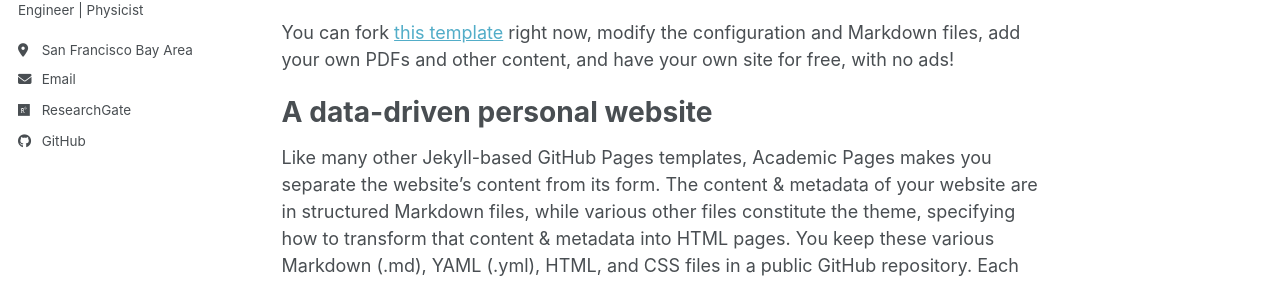
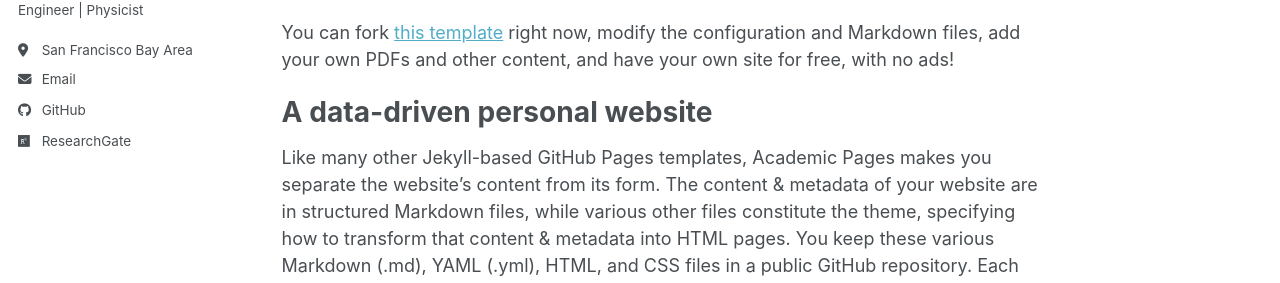
Before and after one commit to ChloeZhu1/ChloeZhu1.github.io, a Jekyll site: the page built from _pages/about.md, in a window 1280 px wide. Shown: the part 392-675 px from the top of the page. Built offline with Jekyll 4.4.1, drawn with Linux system fonts in a browser that asks for light colours; a script bundle is joined from its source files by our own code; library files that are not in the unit come from our copies.

Commit message:
Add GitHub link to author profile

```diff
--- a/_includes/author-profile.html
+++ b/_includes/author-profile.html
@@ -59,6 +59,9 @@
       {% if author.pubmed %}
         <li><a href="{{ author.pubmed }}"><i class="ai ai-pubmed ai-fw icon-pad-right"></i>PubMed</a></li>
       {% endif %}
+      {% if author.github %}
+        <li><a href="https://github.com/{{ author.github }}"><i class="fab fa-fw fa-github icon-pad-right" aria-hidden="true"></i>GitHub</a></li>
+      {% endif %}
       {% if author.ResearchGate %}
         <li><a href="{{ author.researchgate }}"><i class="fab fa-fw fa-researchgate icon-pad-right" aria-hidden="true"></i>ResearchGate</a></li>
       {% endif %}
@@ -84,9 +87,6 @@
       {% endif %}
       {% if author.dribbble %}
         <li><a href="https://dribbble.com/{{ author.dribbble }}"><i class="fab fa-fw fa-dribbble icon-pad-right" aria-hidden="true"></i>Dribbble</a></li>
-      {% endif %}
-      {% if author.github %}
-        <li><a href="https://github.com/{{ author.github }}"><i class="fab fa-fw fa-github icon-pad-right" aria-hidden="true"></i>GitHub</a></li>
       {% endif %}
       {% if author.kaggle %}
         <li><a href="https://kaggle.com/{{ author.kaggle }}"><i class="fab fa-fw fa-kaggle icon-pad-right" aria-hidden="true"></i>Kaggle</a></li>
```
